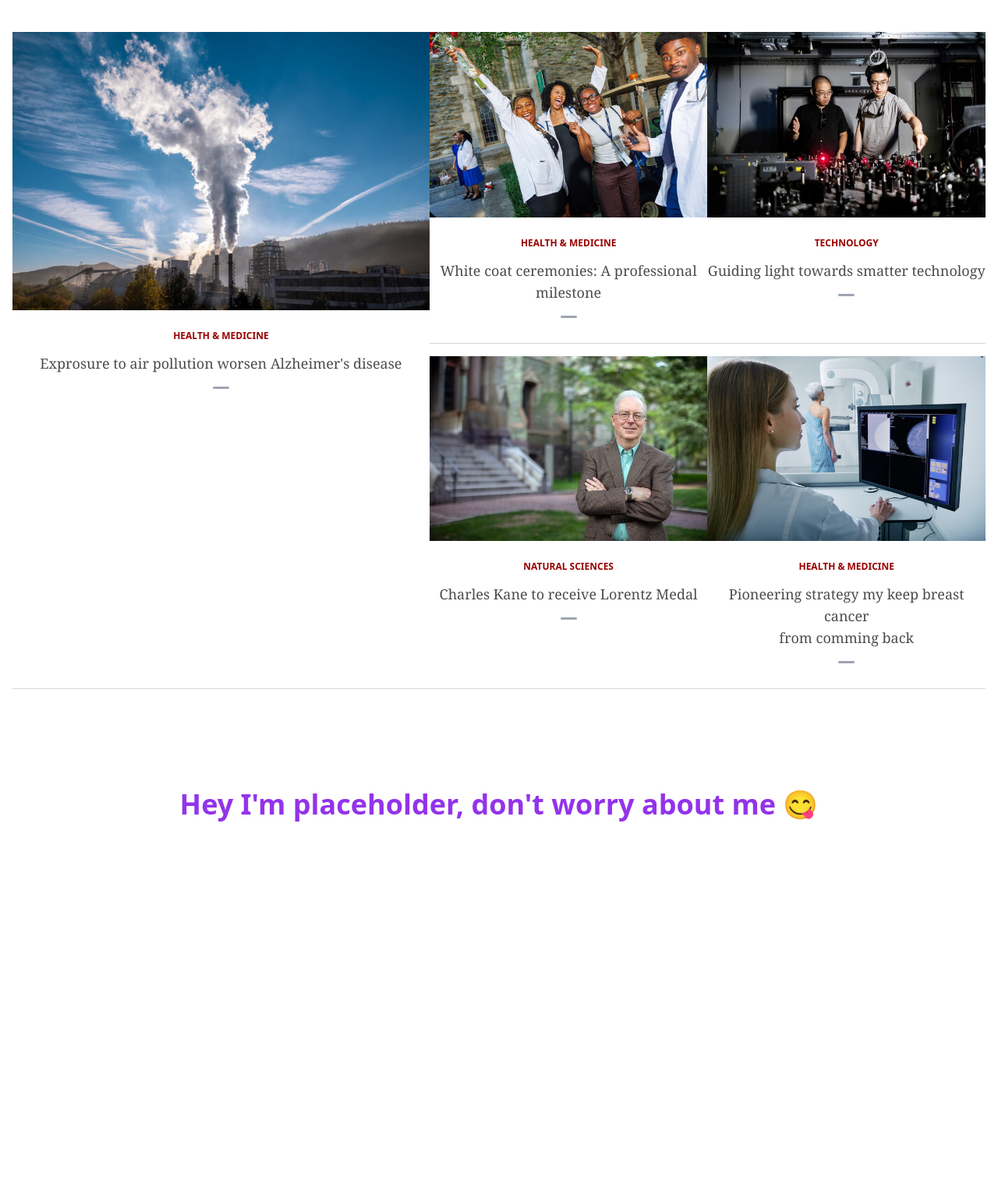
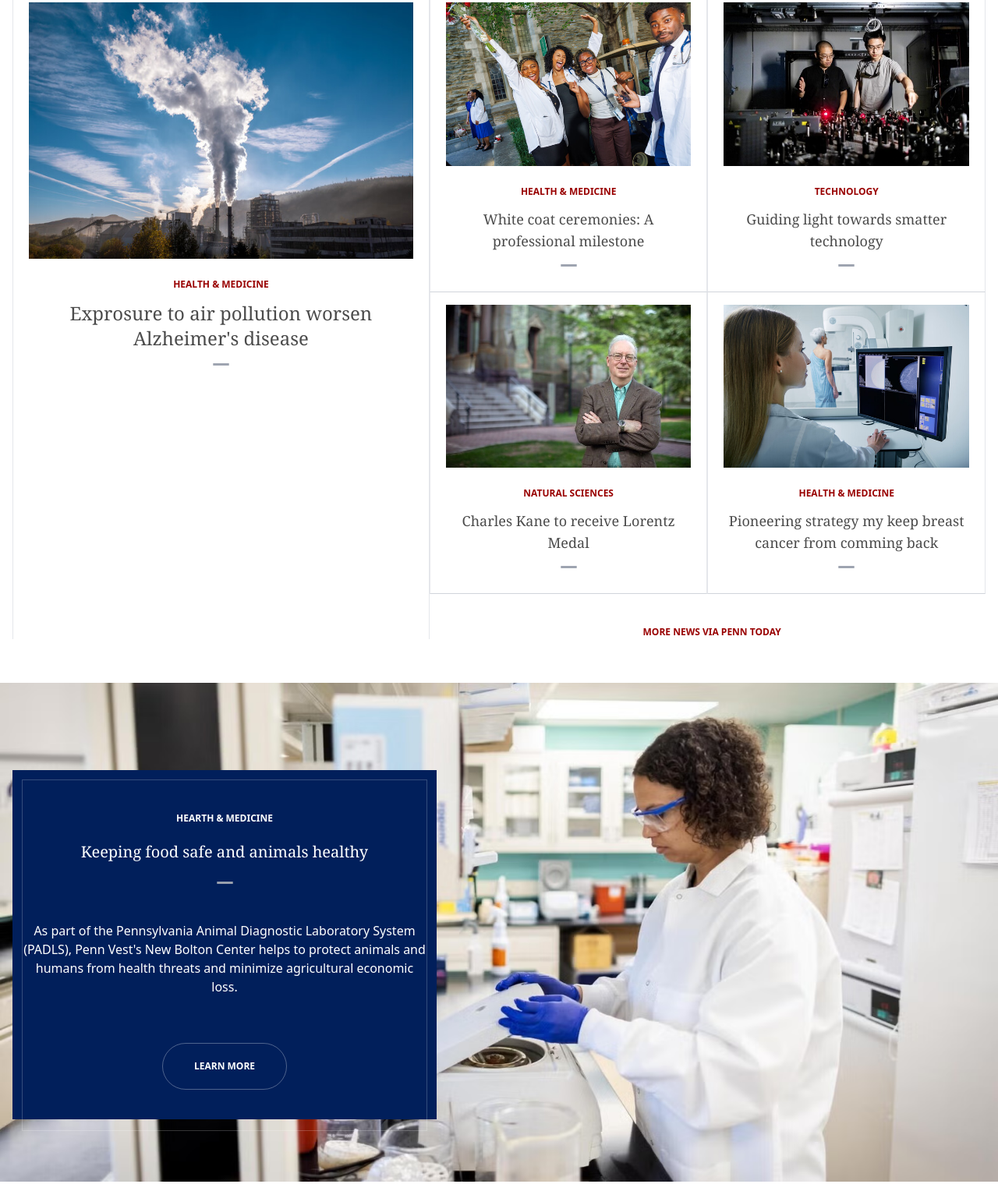
Before and after one commit to Theogene120/Cloning-Gate, a website built with Vite: page index.html in a window 1280 px wide. Shown: the part 861-2380 px from the top of the page at 78% size. Before the commit the page ends 1917 px from the top, so only its background shows below. Built offline with nearby package versions, Linux system fonts and the light colour scheme.

Commit message:
Progress

```diff
--- a/index.html
+++ b/index.html
@@ -60,8 +60,8 @@
     <div class="mt-8">
 
       <!-- head -->
-      <div>
-        <div  class="flex items-center justify-center">
+      <div class="md:flex justify-between">
+        <div  class="flex items-center justify-center order-1">
           <label class="cursor-pointer flex items-center border-b-2 border-gray-300 w-32 p-2  justify-between">
             <input type="checkbox" class="peer hidden">
             <span class="text-sm font-semibold opacity-70">Topics</span>
@@ -89,41 +89,67 @@
 
     <div class="mt-8 mx-4 md:grid md:grid-cols-7">
 
-      <div class=" py-4 border-b border-b-gray-300 md:col-span-3">
+      <div class=" py-4 border-b md:border-l md:border-r md:px-5 border-b-gray-300 md:col-span-3 xl:border-b-0">
         <div class="overflow-hidden flex justify-center items-center"><img class="transition-transform hover:scale-105 duration-500 ease-in-out " src="image/pollution.jpg" alt="pollution"></div>
         <p class="text-[12px] font-semibold text-center text-[#990000] hover:underline mt-6">HEALTH & MEDICINE</p>
-        <p class="text-center text-lg font-serif opacity-70 mt-3 hover:underline">Exprosure to air pollution worsen Alzheimer's disease</p>
+        <p class="text-center text-lg lg:text-2xl font-serif opacity-70 mt-3 hover:underline">Exprosure to air pollution worsen Alzheimer's disease</p>
         <p class="flex items-center justify-center text-gray-400"><svg xmlns="http://www.w3.org/2000/svg" width="35" height="35" viewBox="0 0 24 24" fill="none" stroke="currentColor" stroke-width="2" stroke-linecap="none" stroke-linejoin="none" class="lucide lucide-minus-icon lucide-minus"><path d="M5 12h14"/></svg></p>
       </div>
 
       <div class="md:col-span-4 ">
         <div class="md:grid grid-cols-2">
-          <div class=" py-4 border-b border-b-gray-300">
+          <div class=" py-4 border-b md:border-l md:border-r md:px-5  border-b-gray-300">
             <img class="hidden md:block"  src="image/Ceremony.jpg" alt="ceremonies">
             <p class="text-[12px] font-semibold text-center text-[#990000] hover:underline mt-6">HEALTH & MEDICINE</p>
-            <p class="text-center text-lg font-serif opacity-70 mt-3 hover:underline">White coat ceremonies: A professional <br>milestone</p>
+            <p class="text-center text-lg font-serif opacity-70 mt-3 hover:underline">White coat ceremonies: A professional <br class="md:hidden">milestone</p>
             <p class="flex items-center justify-center text-gray-400"><svg xmlns="http://www.w3.org/2000/svg" width="35" height="35" viewBox="0 0 24 24" fill="none" stroke="currentColor" stroke-width="2" stroke-linecap="none" stroke-linejoin="none" class="lucide lucide-minus-icon lucide-minus"><path d="M5 12h14"/></svg></p>
           </div>
 
-          <div class=" py-4 border-b border-b-gray-300">
+          <div class=" py-4 border-b md:border-l md:border-r md:px-5 border-b-gray-300">
             <img class="hidden md:block"  src="image/technology.jpeg" alt="pollution">
             <p class="text-[12px] font-semibold text-center text-[#990000] hover:underline mt-6">TECHNOLOGY</p>
             <p class="text-center text-lg font-serif opacity-70 mt-3 hover:underline">Guiding light towards smatter technology</p>
             <p class="flex items-center justify-center text-gray-400"><svg xmlns="http://www.w3.org/2000/svg" width="35" height="35" viewBox="0 0 24 24" fill="none" stroke="currentColor" stroke-width="2" stroke-linecap="none" stroke-linejoin="none" class="lucide lucide-minus-icon lucide-minus"><path d="M5 12h14"/></svg></p>
           </div>
 
-          <div class=" py-4 border-b border-b-gray-300">
+          <div class=" py-4 border-b md:border-l md:border-r md:px-5 border-b-gray-300">
             <img class="hidden md:block"  src="image/science.jpg" alt="pollution">
             <p class="text-[12px] font-semibold text-center text-[#990000] hover:underline mt-6">NATURAL SCIENCES</p>
             <p class="text-center text-lg font-serif opacity-70 mt-3 hover:underline">Charles Kane to receive Lorentz Medal</p>
             <p class="flex items-center justify-center text-gray-400"><svg xmlns="http://www.w3.org/2000/svg" width="35" height="35" viewBox="0 0 24 24" fill="none" stroke="currentColor" stroke-width="2" stroke-linecap="none" stroke-linejoin="none" class="lucide lucide-minus-icon lucide-minus"><path d="M5 12h14"/></svg></p>
           </div>
 
-          <div class=" py-4 border-b border-b-gray-300">
+          <div class=" py-4 border-b md:border-l md:border-r md:px-5 border-b-gray-300">
             <img class="hidden md:block" src="image/breast-cancer-research.jpg" alt="pollution">
             <p class="text-[12px] font-semibold text-center text-[#990000] hover:underline mt-6">HEALTH & MEDICINE</p>
-            <p class="text-center text-lg font-serif opacity-70 mt-3 hover:underline">Pioneering strategy my keep breast cancer <br> from comming back</p>
+            <p class="text-center text-lg font-serif opacity-70 mt-3 hover:underline">Pioneering strategy my keep breast cancer <br class="md:hidden"> from comming back</p>
             <p class="flex items-center justify-center text-gray-400"><svg xmlns="http://www.w3.org/2000/svg" width="35" height="35" viewBox="0 0 24 24" fill="none" stroke="currentColor" stroke-width="2" stroke-linecap="none" stroke-linejoin="none" class="lucide lucide-minus-icon lucide-minus"><path d="M5 12h14"/></svg></p>
+          </div>
+
+          <div><p class="text-[12px] font-semibold text-center text-[#990000] hover:underline mt-10 xl:-mr-[23rem] ">MORE NEWS VIA PENN TODAY</p></div>
+        </div>
+      </div>
+    </div>
+
+    <!-- Lab image -->
+
+    <div>
+      <div class="mt-14">
+        <img class="md:hidden" src="image/lab1.avif" alt="lab">
+        <img class="hidden md:block" src="image/lab2.avif" alt="lab">
+      </div>
+      <div class="flex items-center justify-center -mt-40 lg:justify-start lg:-mt-[29rem] xl:-mt-[33rem]">
+        <div class="bg-[#011F5B] mx-4 h-[30rem] sm:h-[25rem] lg:h-[28rem] lg:w-[34rem] sm:w-[37rem]">
+          <div class="text-white text-center border border-white border-opacity-20  m-3">
+            <p class="text-[12px] font-semibold mt-10">HEARTH & MEDICINE</p>
+            <p class="text-xl font-serif mt-3 py-2 hover:underline">Keeping food safe and animals healthy</p>
+            <p class="flex items-center justify-center text-gray-400"><svg xmlns="http://www.w3.org/2000/svg" width="35" height="35" viewBox="0 0 24 24" fill="none" stroke="currentColor" stroke-width="2" stroke-linecap="none" stroke-linejoin="none" class="lucide lucide-minus-icon lucide-minus"><path d="M5 12h14"/></svg></p>
+            <p class="lg:mt-8">
+              As part of the Pennsylvania Animal Diagnostic Laboratory System <br class="hidden sm:block">
+              (PADLS), Penn Vest's New Bolton Center helps to protect animals and <br class="hidden sm:block">
+              humans from health threats and minimize agricultural economic loss.
+            </p>
+            <div class="flex justify-center text-[12px] font-semibold items-center mb-3 lg:mt-5"><p class="m-10 border border-white border-opacity-30 hover:text-[#990000] hover:bg-white transform duration-500 w-40 py-5  rounded-full">LEARN MORE</p></div>
           </div>
         </div>
       </div>
```
Also changed, not shown: image/blue-bg.avif (added), image/lab1.avif (added), image/lab2.avif (added).
